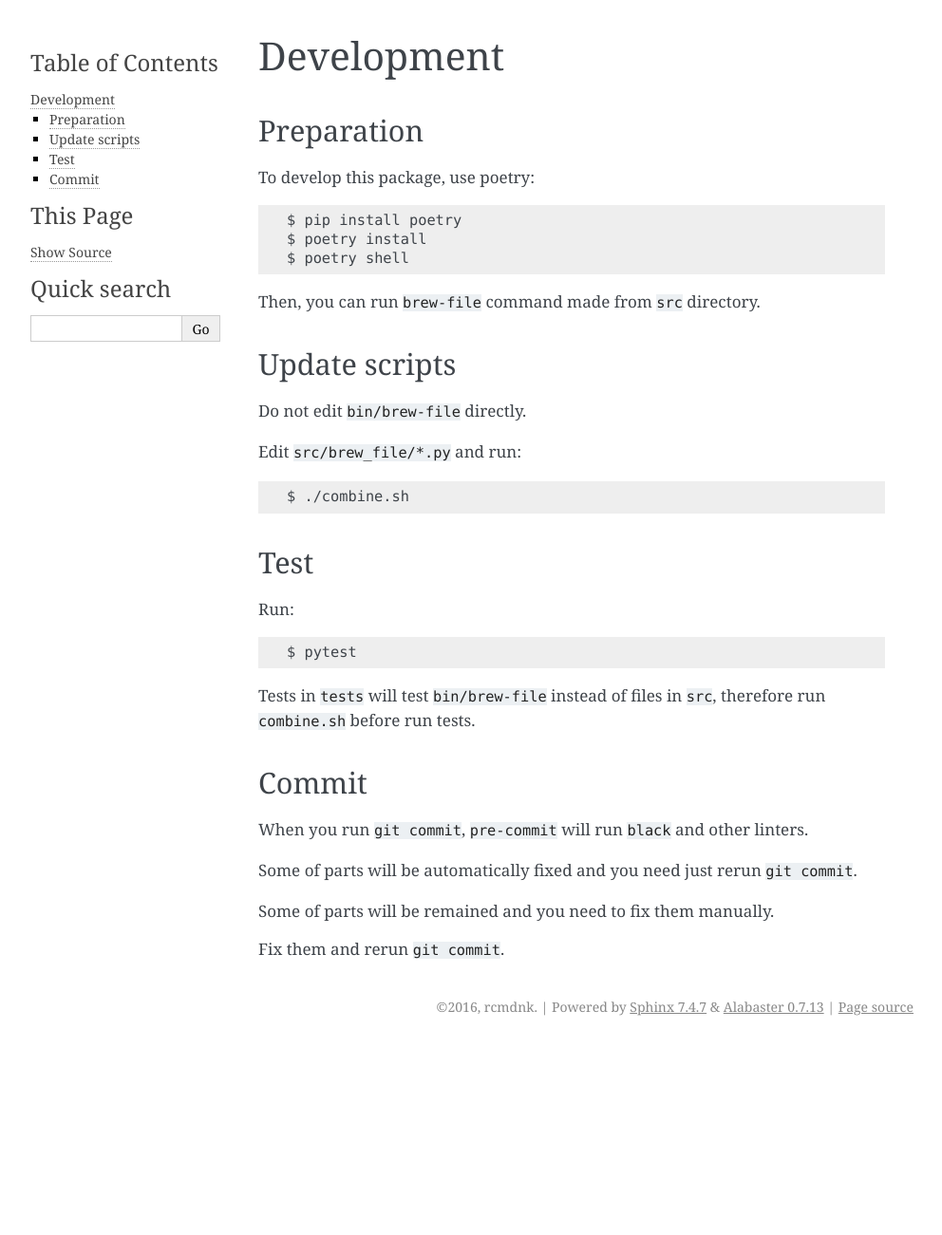
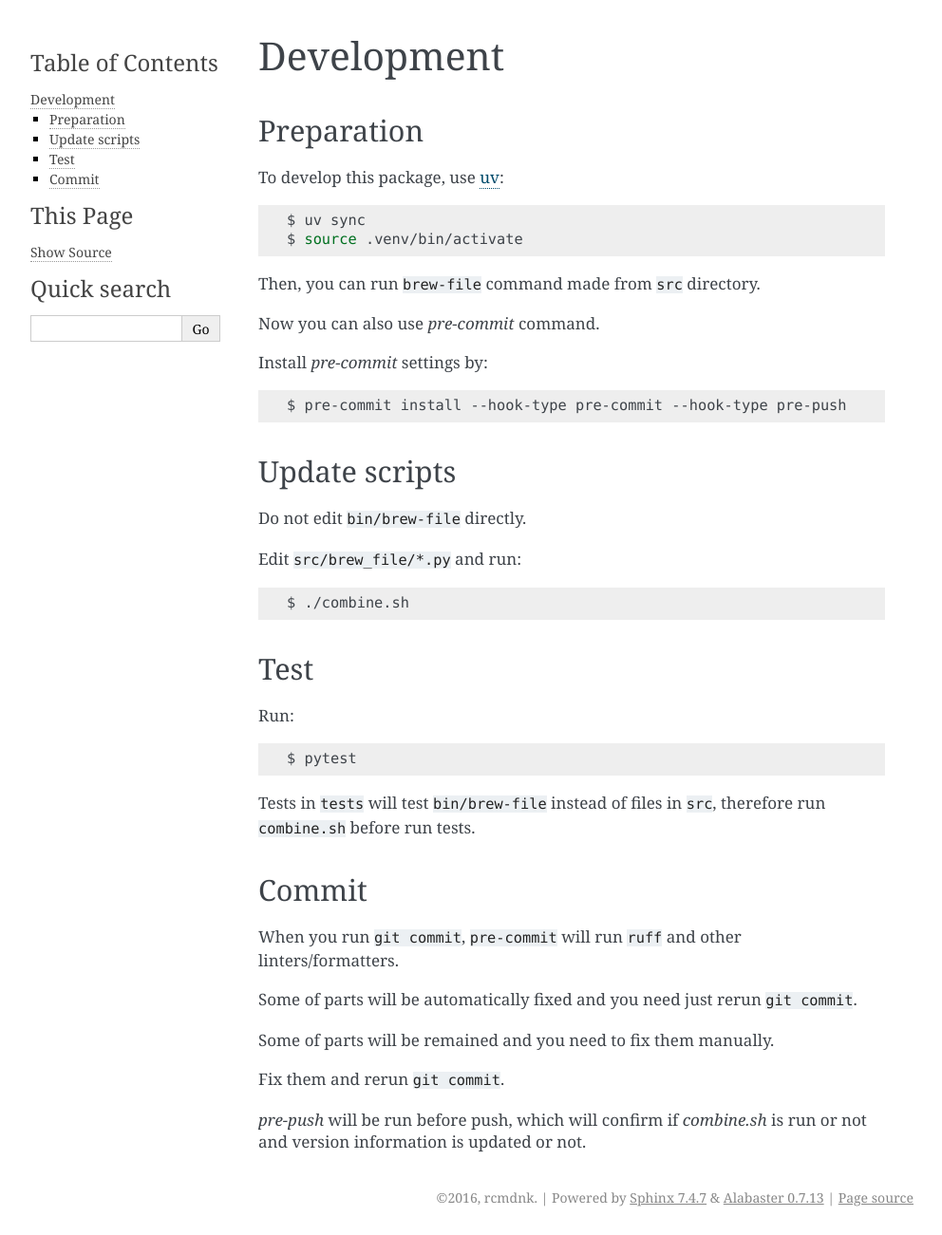
Before and after one commit to rcmdnk/homebrew-file, a Sphinx documentation site: the page built from docs/development.rst, in a window 1280 px wide. Shown: the whole page at 95% size, without its empty margins (148-1140 px from the left). Built offline with Sphinx 7.4.7, drawn with Linux system fonts in a browser that asks for light colours; before the commit the page ends 1100 px from its top, so only the background shows below that.

Commit message:
docs: update README with installation instructions and feature list docs: modify development guide to include uv and pre-commit setup docs: clarify macOS app management requirements in requirements

```diff
--- a/docs/development.rst
+++ b/docs/development.rst
@@ -4,13 +4,19 @@ Development
 Preparation
 -----------
 
-To develop this package, use poetry::
+To develop this package, use `uv <https://docs.astral.sh/uv/>`_::
 
-    $ pip install poetry
-    $ poetry install
-    $ poetry shell
+    $ uv sync
+    $ source .venv/bin/activate
 
 Then, you can run ``brew-file`` command made from ``src`` directory.
+
+Now you can also use `pre-commit` command.
+
+Install `pre-commit` settings by::
+
+    $ pre-commit install --hook-type pre-commit --hook-type pre-push
+
 
 Update scripts
 --------------
@@ -36,7 +42,7 @@ Tests in ``tests`` will test ``bin/brew-file`` instead of files in ``src``, ther
 Commit
 ------
 
-When you run ``git commit``, ``pre-commit`` will run ``black`` and other linters.
+When you run ``git commit``, ``pre-commit`` will run ``ruff`` and other linters/formatters.
 
 Some of parts will be automatically fixed
 and you need just rerun ``git commit``.
@@ -44,3 +50,5 @@ and you need just rerun ``git commit``.
 Some of parts will be remained and you need to fix them manually.
 
 Fix them and rerun ``git commit``.
+
+`pre-push` will be run before push, which will confirm if `combine.sh` is run or not and version information is updated or not.
--- a/docs/requirements.rst
+++ b/docs/requirements.rst
@@ -3,6 +3,4 @@ Requirements
 
 - `Homebrew <https://github.com/mxcl/homebrew>`_ (Can be installed by the install script of brew-file, too).
 - Python 3.9 or later
-
-Supported macOS version is 10.13 or later.
-On macOS 10.12 or earlier, you may be able to use some features (excluding `casklist` command) by setting environment variable ``HOMEBREW_BREWFILE_APPSTORE=0``.
+- To manage applications in macOS, need macOS 10.13 or later.
```
Also changed, not shown: README.md (+44 -2 lines).
